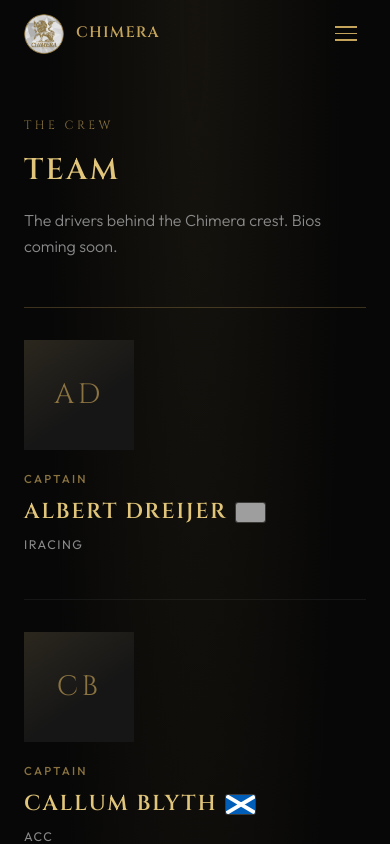
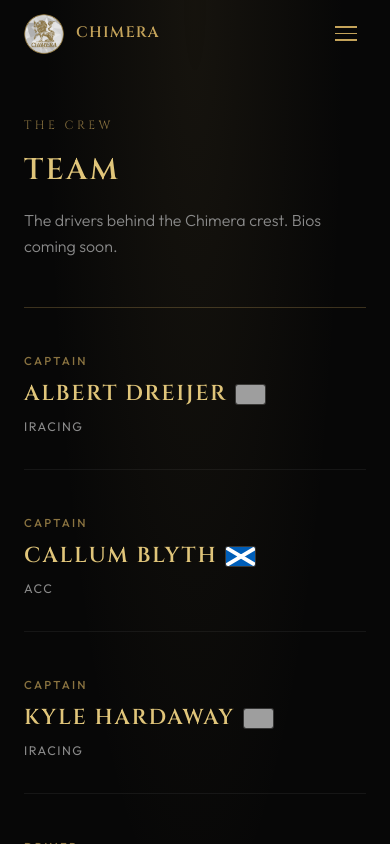
Before and after one commit to Pulserelate/CRT-Website, a React (Vite) app: page / in a window 390 px wide. Both pictures are taken after a click on the button "MEET THE TEAM". Shown: the top 844 px of the page. Built offline with nearby package versions, Linux system fonts and the light colour scheme; grey boxes are pictures that could not be loaded.

Commit message:
Remove team portrait placeholders and wrap roster on desktop
Drop the unused initials/photo squares from Team cards and lay out
members in a responsive 3/2/1 column grid for wider screens.

Co-authored-by: hsix-pulserelate <hsix-pulserelate@users.noreply.github.com>

```diff
--- a/src/components/Team.css
+++ b/src/components/Team.css
@@ -7,46 +7,19 @@
 }
 
 .team__list {
-  display: flex;
-  flex-direction: column;
-  gap: 0;
+  display: grid;
+  grid-template-columns: repeat(3, 1fr);
+  gap: 1.5rem 2rem;
   border-top: 1px solid var(--line);
+  list-style: none;
+  margin: 0;
+  padding: 1.5rem 0 0;
 }
 
 .team__member {
-  display: grid;
-  grid-template-columns: 140px 1fr;
-  gap: 1.75rem;
-  align-items: start;
-  padding: 2rem 0;
+  display: block;
+  padding: 1.25rem 0;
   border-bottom: 1px solid rgba(255, 255, 255, 0.06);
-}
-
-.team__portrait {
-  width: 140px;
-  height: 140px;
-  background: var(--bg-soft);
-  overflow: hidden;
-}
-
-.team__portrait img {
-  width: 100%;
-  height: 100%;
-  object-fit: cover;
-}
-
-.team__portrait-fallback {
-  width: 100%;
-  height: 100%;
-  display: grid;
-  place-items: center;
-  font-family: var(--font-display);
-  font-size: 1.75rem;
-  letter-spacing: 0.12em;
-  color: var(--gold-dim);
-  background:
-    linear-gradient(145deg, rgba(196, 163, 90, 0.12), transparent 60%),
-    var(--bg-soft);
 }
 
 .team__role {
@@ -96,14 +69,14 @@
   font-weight: 300;
 }
 
-@media (max-width: 600px) {
-  .team__member {
-    grid-template-columns: 1fr;
-    gap: 1.25rem;
-  }
-
-  .team__portrait {
-    width: 110px;
-    height: 110px;
+@media (max-width: 900px) {
+  .team__list {
+    grid-template-columns: repeat(2, 1fr);
   }
 }
+
+@media (max-width: 560px) {
+  .team__list {
+    grid-template-columns: 1fr;
+  }
+}
--- a/src/components/Team.tsx
+++ b/src/components/Team.tsx
@@ -5,20 +5,6 @@ import './Team.css'
 function MemberCard({ member }: { member: TeamMember }) {
   return (
     <li className="team__member">
-      <div className="team__portrait">
-        {member.image ? (
-          <img src={member.image} alt="" />
-        ) : (
-          <div className="team__portrait-fallback" aria-hidden="true">
-            {member.name
-              .split(' ')
-              .map((n) => n[0])
-              .join('')
-              .slice(0, 2)}
-          </div>
-        )}
-      </div>
-      <div className="team__info">
       <p className="team__role">{member.role}</p>
       <h3 className="team__name">
         {member.name}
@@ -37,7 +23,6 @@ function MemberCard({ member }: { member: TeamMember }) {
       </h3>
       <p className="team__platforms">{member.platforms.join(' · ')}</p>
       {member.bio ? <p className="team__bio">{member.bio}</p> : null}
-      </div>
     </li>
   )
 }
```
Lines whose indentation alone changed are shown as unchanged.
